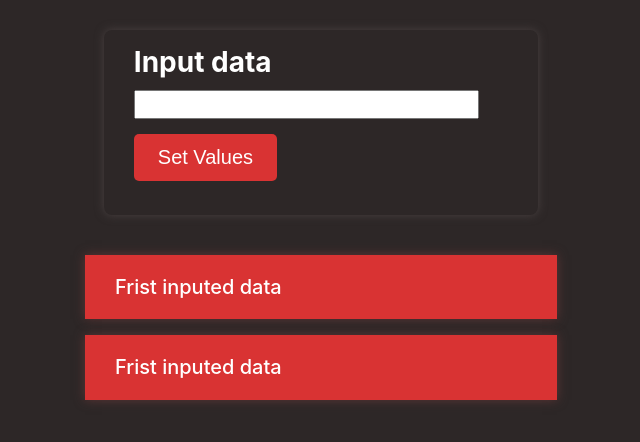
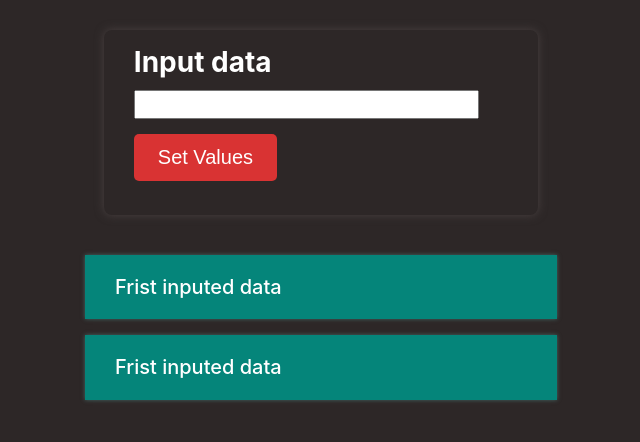
Before and after one commit to fahimgithub1/React-style-test, a React (Create React App) app: page / in a window 1280 px wide. Shown: the top 442 px of the page, without its empty margins (319-959 px from the left). Built offline with nearby package versions, Linux system fonts and the light colour scheme.

Commit message:
2nd commit

```diff
--- a/src/styles_files/normal.css
+++ b/src/styles_files/normal.css
@@ -42,6 +42,6 @@
     font-weight: 500;
     margin-top: 1rem;
     margin-bottom: 1rem;
-    background-color: rgb(217, 51, 51);
-    box-shadow: 0 0 10px rgb(93, 53, 53);
+    background-color: rgb(5, 133, 122);
+    box-shadow: 0 0 4px rgb(70, 104, 101);
 }
```
